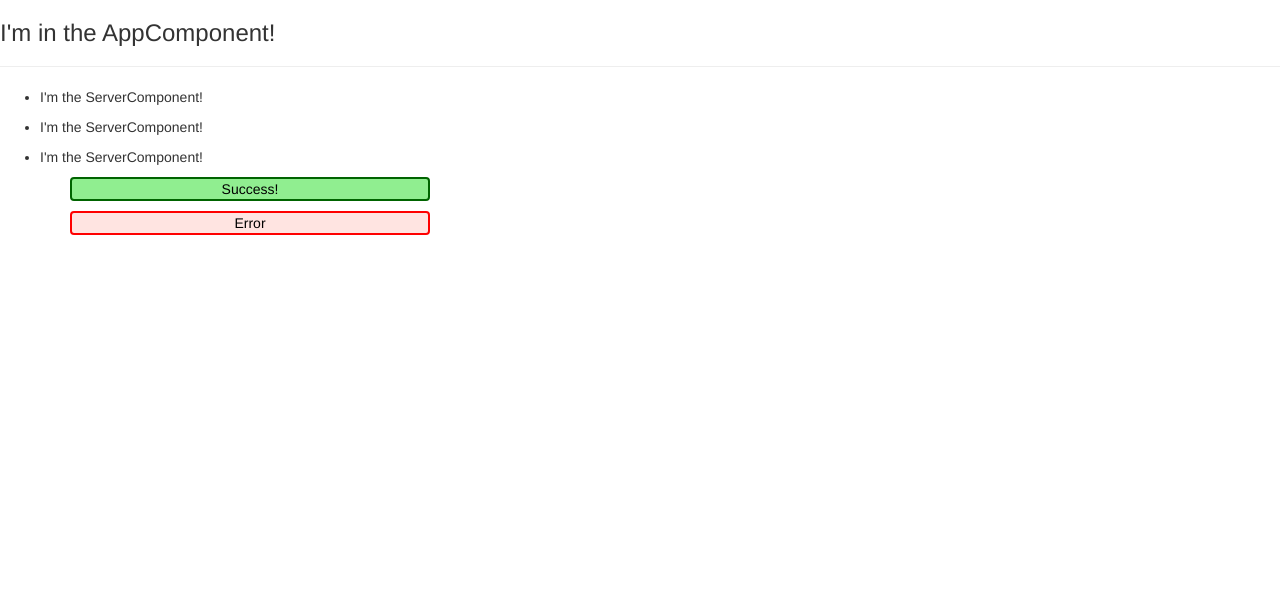
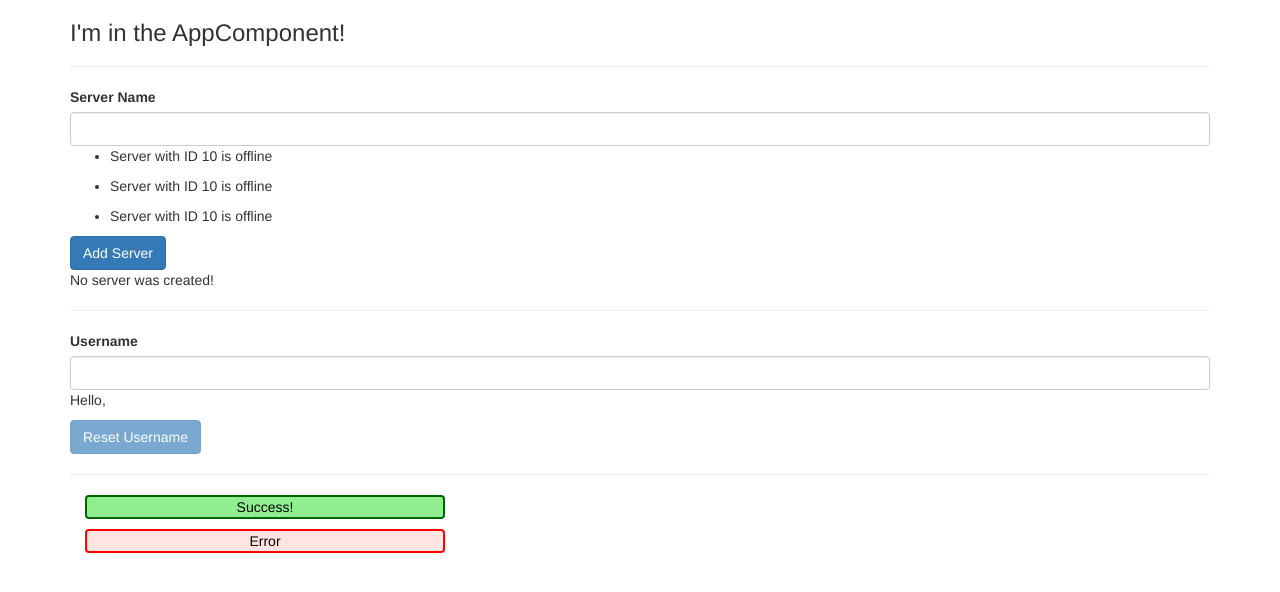
Before and after one commit to davidmstirn/angular-app, an Angular app in the folder my-first-app/: page / in a window 1280 px wide. Shown: the top 592 px of the page. Built offline with nearby package versions, Linux system fonts and the light colour scheme.

Commit message:
Assignment 2

```diff
--- a/my-first-app/src/app/app.component.html
+++ b/my-first-app/src/app/app.component.html
@@ -1,5 +1,8 @@
-<h3>I'm in the AppComponent!</h3>
-<hr>
-<app-server-list></app-server-list>
-<app-success-alert></app-success-alert>
-<app-warning-alert></app-warning-alert>
+<div class="container">
+  <h3>I'm in the AppComponent!</h3>
+  <hr>
+  <app-server-list></app-server-list>
+  <hr>
+  <app-success-alert></app-success-alert>
+  <app-warning-alert></app-warning-alert>
+</div>
--- a/my-first-app/src/app/server-list/server-list.component.html
+++ b/my-first-app/src/app/server-list/server-list.component.html
@@ -1,5 +1,32 @@
+<label>Server Name</label>
+<!-- <input
+  type="text"
+  class="form-control"
+  (input)="onUpdateServerName($event)"> -->
+<input
+  type="text"
+  class="form-control"
+  [(ngModel)]="serverName">
 <ul>
   <li><app-server></app-server></li>
   <li><app-server></app-server></li>
   <li><app-server></app-server></li>
 </ul>
+<button
+  class="btn btn-primary"
+  [disabled]="!allowNewServer"
+  (click)="onCreateServer()">
+    Add Server
+</button>
+<p>{{ serverCreationStatus }}</p>
+<hr>
+<label>Username</label>
+<input
+  type="text"
+  class="form-control"
+  [(ngModel)]="username">
+<p>Hello, {{ username }}</p>
+<button
+  class="btn btn-primary"
+  [disabled]="username === ''"
+  (click)="onResetUsername()">Reset Username</button>
--- a/my-first-app/src/app/server-list/server-list.component.ts
+++ b/my-first-app/src/app/server-list/server-list.component.ts
@@ -3,8 +3,30 @@ import { Component } from '@angular/core';
 @Component({
   selector: 'app-server-list',
   templateUrl: './server-list.component.html',
-  styleUrls: ['./server-list.component.css']
+  styleUrls: ['./server-list.component.css'],
 })
 export class ServerListComponent {
+  allowNewServer = false;
+  serverCreationStatus = 'No server was created!';
+  serverName = '';
+  username = '';
 
+  constructor() {
+    setTimeout(() => {
+      this.allowNewServer = true;
+    }, 2000);
+  }
+
+  onCreateServer() {
+    this.serverCreationStatus = 'Server ' + this.serverName + ' was created!';
+  }
+
+  // Not needed with 2-way data binding
+  onUpdateServerName(event: Event) {
+    this.serverName = (<HTMLInputElement>event.target).value;
+  }
+
+  onResetUsername() {
+    this.username = '';
+  }
 }
--- a/my-first-app/src/app/server/server.component.html
+++ b/my-first-app/src/app/server/server.component.html
@@ -1 +1 @@
-<p>I'm the ServerComponent!</p>
+<p>Server with ID {{ serverId }} is {{ serverStatus }}</p>
--- a/my-first-app/src/app/server/server.component.ts
+++ b/my-first-app/src/app/server/server.component.ts
@@ -5,5 +5,6 @@ import { Component } from "@angular/core";
   templateUrl: './server.component.html'
 })
 export class ServerComponent {
-
+  serverId: number = 10;
+  serverStatus: string = "offline";
 }
```
Also changed, not shown: my-first-app/src/app/app.module.ts (+5 -6 lines).
